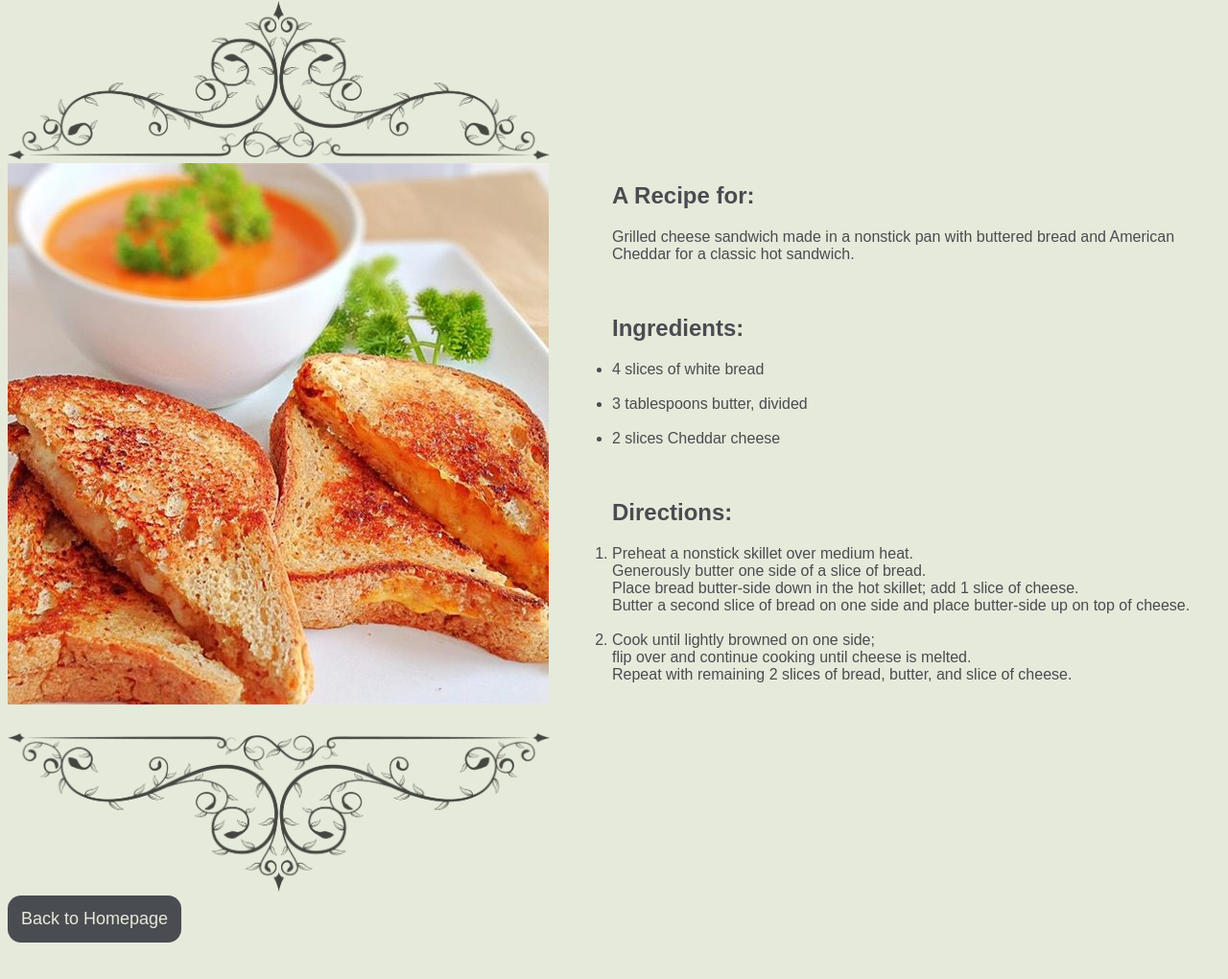
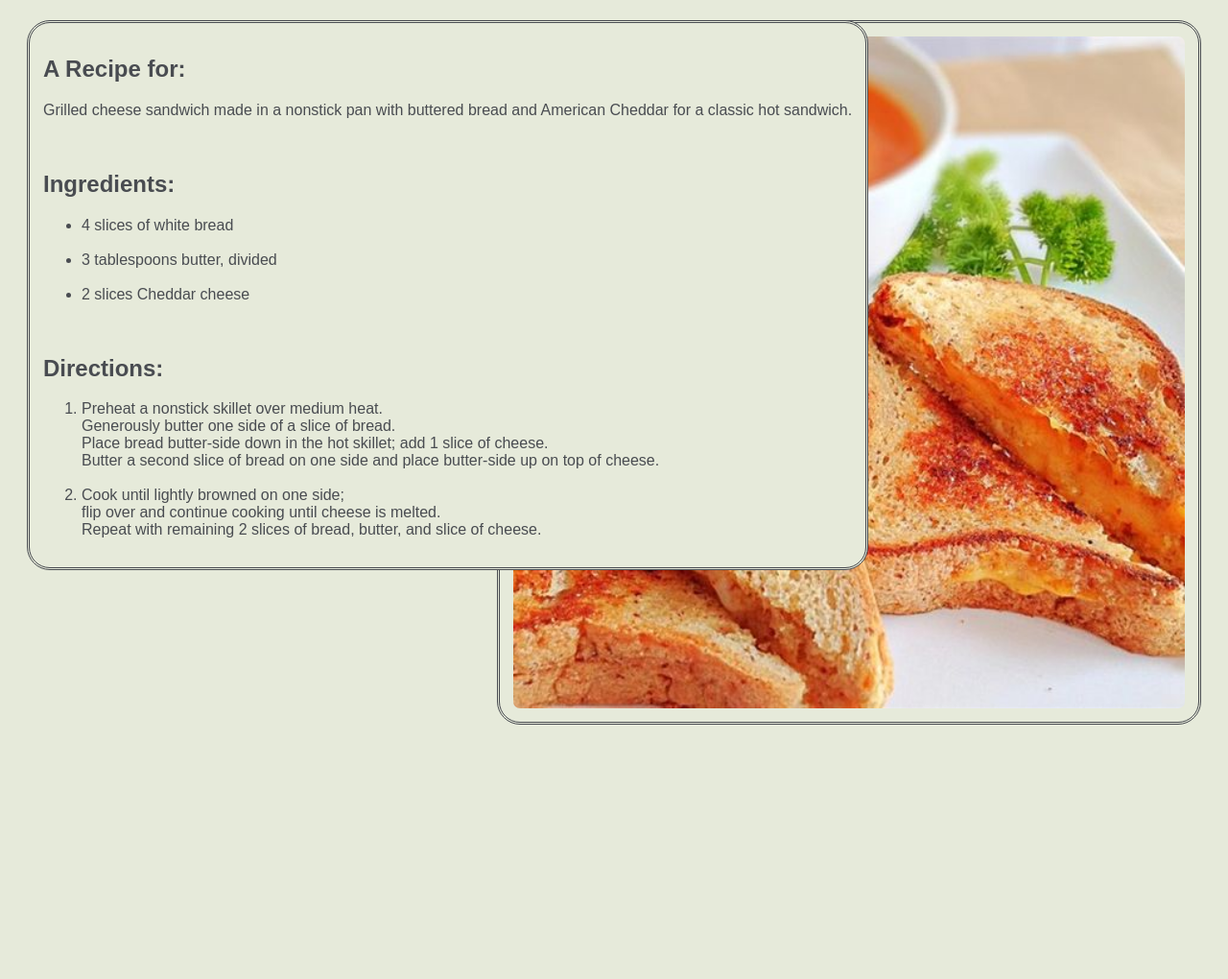
Before and after one commit to Espera21/odin-recipes, a plain HTML site: page recipes/grilled-cheese-sandwich.html in a window 1280 px wide. Shown: the part 124-1144 px from the top of the page at 96% size. After the commit the page ends 899 px from the top, so only its background shows below. Drawn offline with Linux system fonts and the light colour scheme.

Commit message:
Remove some elements / re-arrangement
- Removed link to homepage	    /recipes
- Added borders to elements 	/recipes
- Re-arranged elements 		    /recipes

```diff
--- a/recipes/grilled-cheese-sandwich.html
+++ b/recipes/grilled-cheese-sandwich.html
@@ -10,17 +10,14 @@
     <!--Main heading, plus image-->
         <h1 class="header-main">Grilled Cheese Sandwich</h1>
 
-        <!--Image Top-->
-        <div class="top-bottom-image">
-            <img width="565" height="auto" src="../images/background-top.png">
-        </div>
-
-        <div class="image">
-            <img src="../images/grilled-cheese-sandwich-image_01.jpg"
-              alt="A picture of grilled cheese sandwiches on a white porcelain plate">
-        </div>
+        <img
+            class="image"
+            src="../images/grilled-cheese-sandwich-image_01.jpg"
+            alt="A picture of grilled cheese sandwiches on a white porcelain plate">
 
     <!--Short description-->
+        <div class="content">
+
         <h2>A Recipe for:</h2>
         <p>Grilled cheese sandwich made in a nonstick pan with buttered bread and
            American Cheddar for a classic hot sandwich.</p><br>
@@ -44,16 +41,7 @@
                 flip over and continue cooking until cheese is melted.<br>
                 Repeat with remaining 2 slices of bread, butter, and slice of cheese.</li>
         </ol>
-        <br><br>
+        </div>
 
-    <!--Image Bottom-->
-    <div class="bottom-image">
-        <img width="565" height="auto" src="../images/background-bottom.png">
-    </div>
-
-    <!--Link back to homepage-->
-
-        <a href="../index.html"><button class="homepage-button">Back to Homepage</button></a>
-        <br><br><br><br>
     </body>
 </html>
--- a/recipes/recipes-style.css
+++ b/recipes/recipes-style.css
@@ -1,4 +1,3 @@
-/**/
 * {
     background-color: #e6eada;
     font-family: arial, tahoma monospace;
@@ -6,26 +5,19 @@
 }
 
 .header-main {
-
     text-align: center;
     font-size: 50px;
 }
 
 .image {
-    width: 630px;
-    float: left;
-    border-radius: 15px;
+    float: right;
+    width: 700px; height: auto;
+    margin: 20px; padding: 14px;
+    border-style: double; border-radius: 24px;
 }
 
-.homepage-button {
-    background-color: #494c51;
-    color: #e6eada;
-    border: none;
-    padding: 14px;
-    font-size: 18px;
-    border-radius: 14px;
-}
-
-.bottom-image {
-
-}
+ .content {
+    border-style: double; border-radius: 24px;
+    margin: 20px; padding: 14px;
+    position: fixed;
+ }
```
Also changed, not shown: recipes/simple-baked-chicken-breasts.html (+10 -4 lines), recipes/tuna-casserole.html (+10 -5 lines).
